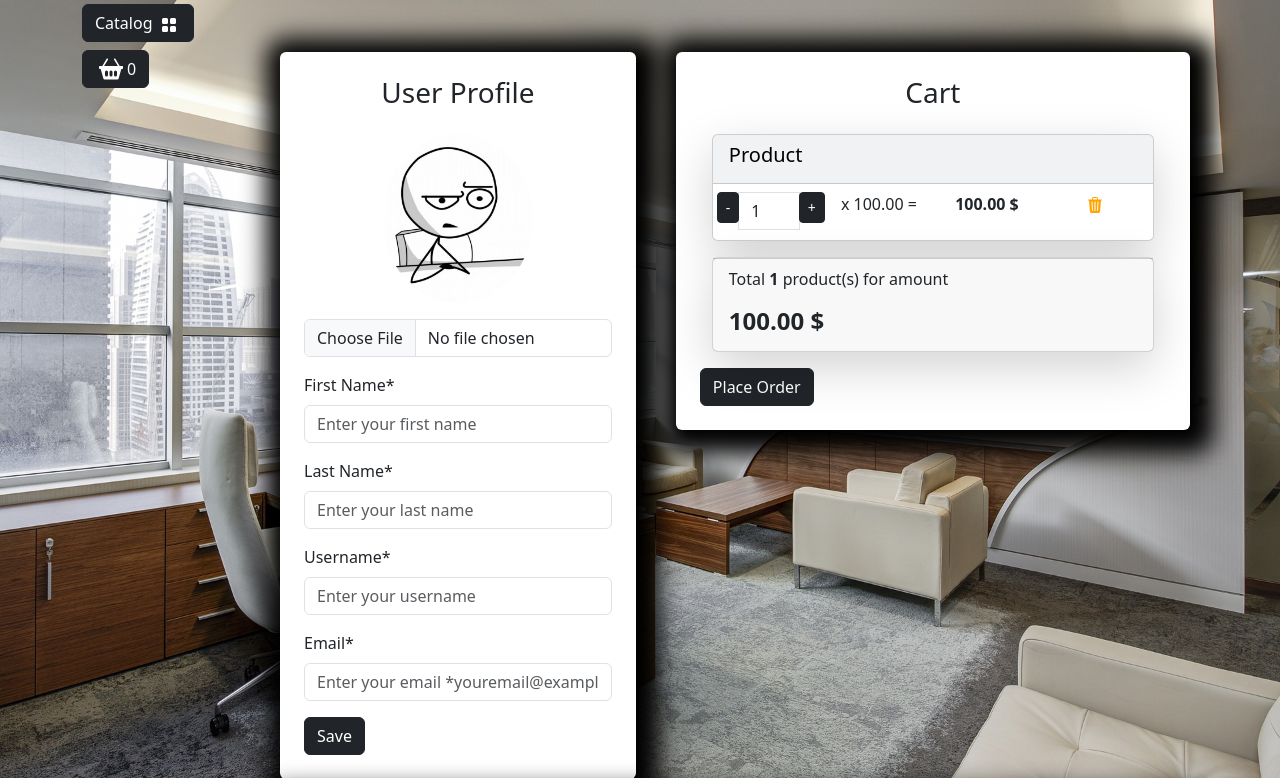
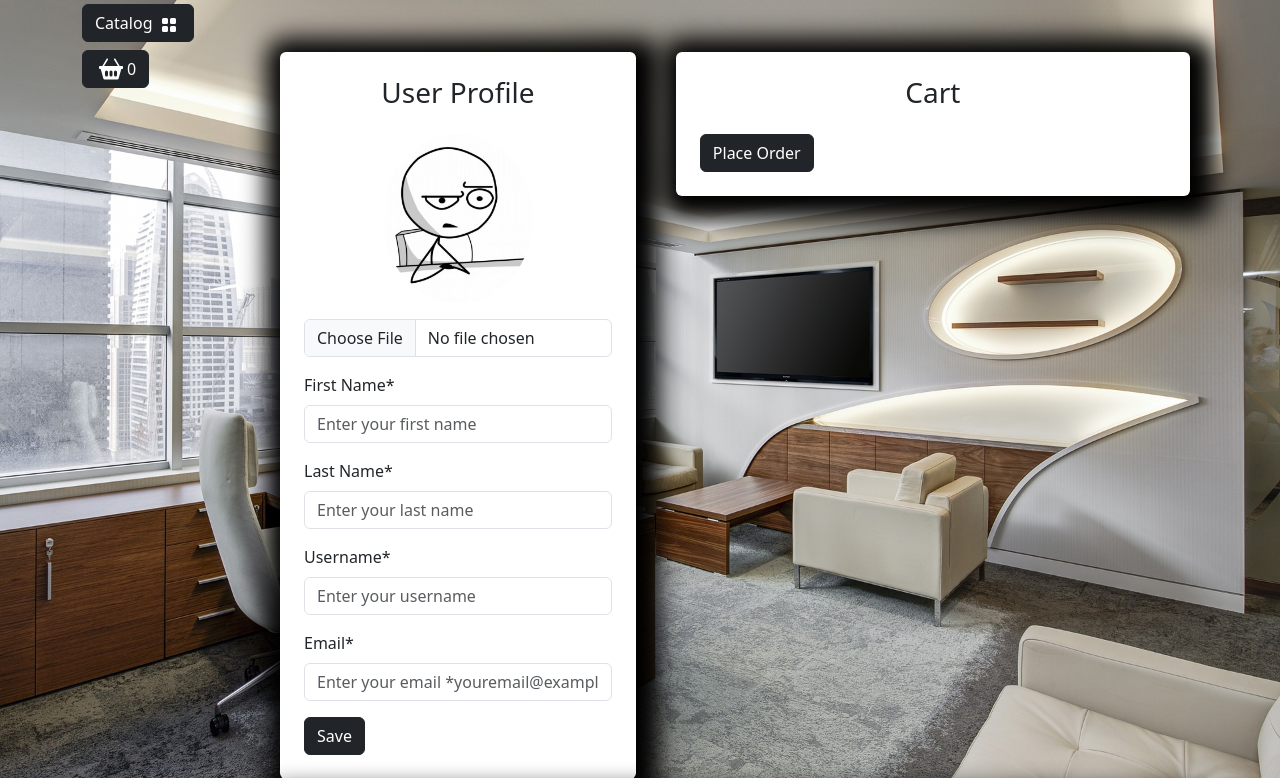
Before and after one commit to iamurtazo/furniture-online-store, a Django app: page /user/profile/ in a window 1280 px wide. Shown: the part 56-834 px from the top of the page. Run offline with Django 5.2, Linux system fonts and the light colour scheme; data comes from the database, SQL or seed files in the repository; some libraries are stand-ins or nearby versions.

Commit message:
Refactor profile template

```diff
--- a/src/app/users/templates/users/profile.html
+++ b/src/app/users/templates/users/profile.html
@@ -24,24 +24,19 @@
                                 </div>
                                 <div class="col-md-12 mb-3">
                                     <label for="firstName" class="form-label">First Name*</label>
-                                    <input type="text" class="form-control" id="firstName"
-                                                                                                placeholder="Enter your first name" value="" required>
+                                    <input type="text" class="form-control" id="firstName" placeholder="Enter your first name" value="" required>
                                 </div>
                                 <div class="col-md-12 mb-3">
                                     <label for="lastName" class="form-label">Last Name*</label>
-                                    <input type="text" class="form-control" id="lastName"
-                                                                                                placeholder="Enter your last name" value="" required>
+                                    <input type="text" class="form-control" id="lastName" placeholder="Enter your last name" value="" required>
                                 </div>
                                 <div class="col-md-12 mb-3">
                                     <label for="username" class="form-label">Username*</label>
-                                    <input type="text" class="form-control" id="username"
-                                                                                                placeholder="Enter your username" value="" required>
+                                    <input type="text" class="form-control" id="username" placeholder="Enter your username" value="" required>
                                 </div>
                                 <div class="col-md-12 mb-3">
                                     <label for="email" class="form-label">Email*</label>
-                                    <input type="email" class="form-control" id="email"
-                                                                                                placeholder="Enter your email *youremail@example.com" value=""
-                                        required>
+                                    <input type="email" class="form-control" id="email" placeholder="Enter your email *youremail@example.com" value=""required>
                                 </div>
                             </div>
                             <button type="submit" class="btn btn-dark">Save</button>
@@ -54,52 +49,9 @@
                         <h3 class="text-center mb-4">Cart</h3>
                         <div class="container" id="cart-items-container">
                             <!-- Cart markup -->
-                            <div class="card mb-3 text-bg-light shadow-lg">
-                                <div class="card-header">
-                                    <h5 class="card-title">Product</h5>
-                                </div>
-                                <ul class="list-group list-group-flush">
-                                    <li class="list-group-item">
-                                        <div class="row text-center">
-                                            <div class="col p-0">
-                                                <div class="input-group">
-                                                    <span class="input-group-btn">
-                                                        <button type="button" class="btn btn-dark btn-sm decrement"
-                                                            data-cart-id="" data-cart-change-url="">-</button>
-                                                    </span>
-                                                    <input type="text" class="form-control number" value="1"
-                                                        readonly>
-                                                    <span class="input-group-btn">
-                                                        <button type="button" class="btn btn-dark btn-sm increment"
-                                                            data-cart-id="" data-cart-change-url="">+</button>
-                                                    </span>
-                                                </div>
-                                            </div>
-                                            <div class="col p-0">
-                                                <p>x 100.00 = </p>
-                                            </div>
-                                            <div class="col p-0"><strong>100.00 $</strong></div>
-                                            <div class="col p-0">
-                                                <a href="#" class="remove-from-cart" data-cart-id="">
-                                                    <img class="mx-1" src="{% static 'deps/icons/trash3-fill.svg' %}"
-                                                        alt="Catalog Icon" width="16" height="16">
-                                                </a>
-                                            </div>
-                                        </div>
-                                    </li>
-                                </ul>
-                            </div>
-                            <div class="card mb-3 shadow-lg">
-                                <div class="card-footer">
-                                                                                                <p class="float-left">Total <strong>1</strong> product(s) for amount</p>
-                                    <h4 class="float-left"><strong>100.00 $</strong></h4>
-                                </div>
-                            </div>
                             <!-- End of cart markup -->
                         </div>
-                        <a class="btn btn-dark" href="#">
-                                                                        Place Order
-                        </a>
+                        <a class="btn btn-dark" href="#">Place Order </a>
                     </div>
                 </div>
                 <!-- Placed Orders -->
@@ -132,14 +84,12 @@
                                                         <td>1</td>
                                                         <td>255.00 $</td>
                                                         <td>255.00 $</td>
-
                                                     </tr>
                                                 </tbody>
                                             </table>
                                             <div class="d-flex justify-content-between">
                                                 <p><strong>Total:</strong></p>
                                                 <p><strong>255.00 $</strong></p>
-
                                             </div>
                                         </div>
                                     </div>
@@ -167,7 +117,6 @@
                                                         <td>2</td>
                                                         <td>30.00 $</td>
                                                         <td>60.00 $</td>
-
                                                     </tr>
                                                 </tbody>
                                             </table>
```
